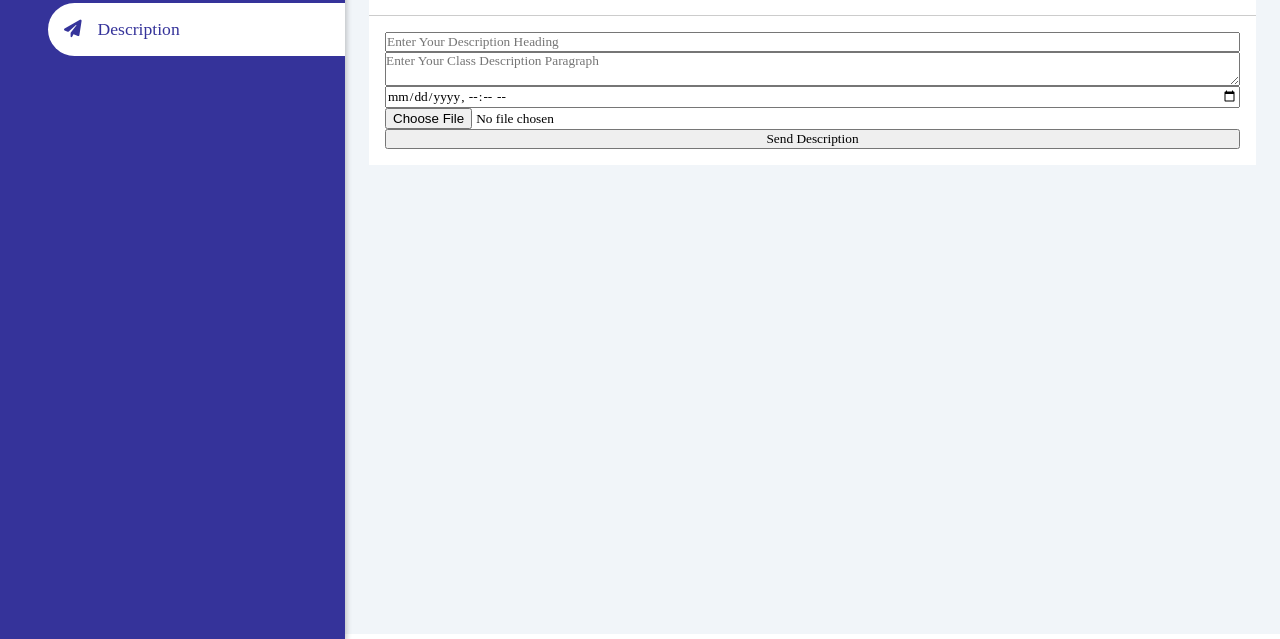
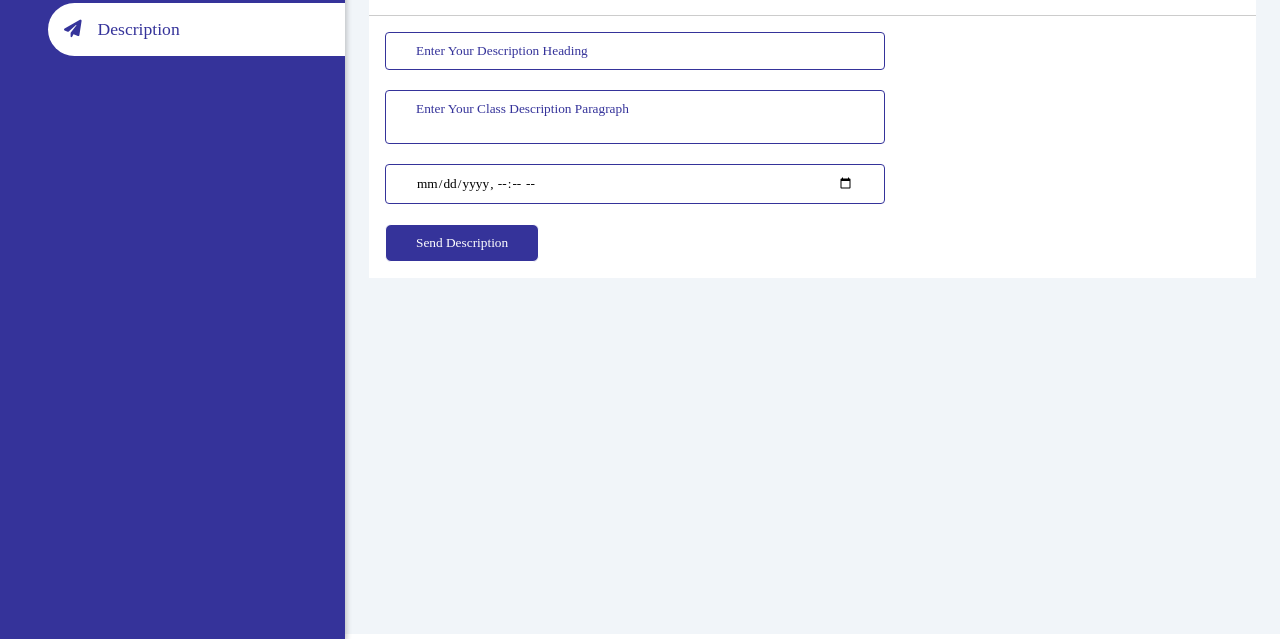
Before and after one commit to KashanAdnan/English-Languge-Website, a website: page public/Admin Panel/desc.html in a window 1280 px wide. Shown: the part 161-800 px from the top of the page. Drawn offline with nearby package versions, Linux system fonts and the light colour scheme.

Commit message:
some-code

```diff
--- a/public/Admin Panel/desc.html
+++ b/public/Admin Panel/desc.html
@@ -63,12 +63,11 @@
                         </div>
                         <div class="card-body">
                             <form action="">
-                                <input type="text" name="" id="desc" placeholder="Enter Your Description Heading">
-                                <textarea type="datetime-local" row="30" cols="10" name="" id="paradesc"
+                                <input   class="inputBox" type="text" name="" id="desc" placeholder="Enter Your Description Heading">
+                                <textarea  class="inputBox" type="datetime-local" row="30" cols="10" name="" id="paradesc"
                                     placeholder="Enter Your Class Description Paragraph"></textarea>
-                                <input type="datetime-local" name="" id="date">
-                                <input type="file" id="file">
-                                <button onclick="return sendDescription()">Send Description</button>
+                                <input class="inputBox"  type="datetime-local" name="" id="date">
+                                <button onclick="return sendDescription()" class="button">Send Description</button>
                             </form>
                         </div>
                     </div>
--- a/public/Admin Panel/style.css
+++ b/public/Admin Panel/style.css
@@ -28,7 +28,8 @@
     color: #fff;
 }
 
-.sidebar-band span ,i{
+.sidebar-band span,
+i {
     display: inline-block;
     padding-right: 1rem;
 }
@@ -191,20 +192,6 @@ main {
     color: #35339a;
 }
 
-/*
-.card-single div:first-child span{
-    color: #9e9e9e;
-}
-.card-single:last-child{
-    background-color: #35339a;
-    color: #fff;
-}
-.card-single:last-child div:last-child span{
-    color: #fff;
-} */
-/* .card-single:last-child div:first-child span{
-    color: #fff;
-} */
 table {
     border-collapse: collapse;
 }
@@ -266,12 +253,13 @@ td {
     flex-direction: column;
 }
 
-tr td input{
+tr td input {
     border: none;
     outline: none;
     font-size: 14px;
     width: 100%;
 }
+
 /* .username{
     width: 70px;
 }
@@ -284,9 +272,12 @@ tr td input{
 
 form {
     display: flex;
+    align-items: flex-start;
+    justify-content: flex-start;
     flex-direction: column;
 }
-.buttons{
+
+.buttons {
     background-color: transparent;
     border: 0;
     outline: none;
@@ -295,7 +286,8 @@ form {
     color: #c40000;
     margin-left: 20px;
 }
-.buttons-blue{
+
+.buttons-blue {
     background-color: transparent;
     border: 0;
     outline: none;
@@ -304,7 +296,35 @@ form {
     color: #35339a;
     margin-left: 20px;
 }
-a{
+
+a {
     text-decoration: none;
     color: #000;
 }
+
+.inputBox {
+    padding: 10px 30px;
+    width: 500px;
+    resize: none;
+    border-radius: 4px;
+    border: 1px solid #35339a;
+    margin-bottom: 20px;
+}
+
+.inputBox::placeholder{
+    color: #35339a;
+}
+.button{
+    padding: 10px 30px;
+    border: 1px solid #fff;
+    background-color: #35339a;
+    color: #fff;
+    cursor: pointer;
+    border-radius: 6px;
+    transition: 0.3s;
+}
+.button:hover{
+    border: 1px solid #35339a;
+    background-color: transparent;
+    color: #35339a;
+}
--- a/public/Home/style.css
+++ b/public/Home/style.css
@@ -1081,7 +1081,7 @@ footer .wave#wave4 {
 
 @media (max-width : 360px) {
   .nav {
-    width: 320px !important;
+    width: 360px !important;
     height: 72px;
   }
 
@@ -1095,6 +1095,7 @@ footer .wave#wave4 {
 
   .nav .logo h1 i {
     margin-left: 20px;
+    display: block;
   }
 
   .menu {
@@ -1283,7 +1284,7 @@ footer .wave#wave4 {
     align-items: center;
     justify-content: center;
     width: 100%;
-    height: 271vh;
+    height: 302vh;
     flex-direction: column;
   }
 
--- a/public/Register/style.css
+++ b/public/Register/style.css
@@ -20,7 +20,7 @@ body {
     box-shadow: 0 0 10px rgba(0, 0, 0, 0.4) !important;
     z-index: 1 !important;
     top: 0 !important;
-    width: 1390px !important;
+    width: 1343px !important;
     margin-bottom: 50px !important;
     position: sticky !important;
     color: #fff;
--- a/public/style.css
+++ b/public/style.css
@@ -16,7 +16,7 @@ body {
     align-items: center !important;
     justify-content: space-around !important;
     padding: 10px 90px !important;
-    background-color: rgb(104, 104, 255) !important;
+    background-color: #6868ff !important;
     box-shadow: 0 0 10px rgba(0, 0, 0, 0.4) !important;
     z-index: 1 !important;
     top: 0 !important;
```
